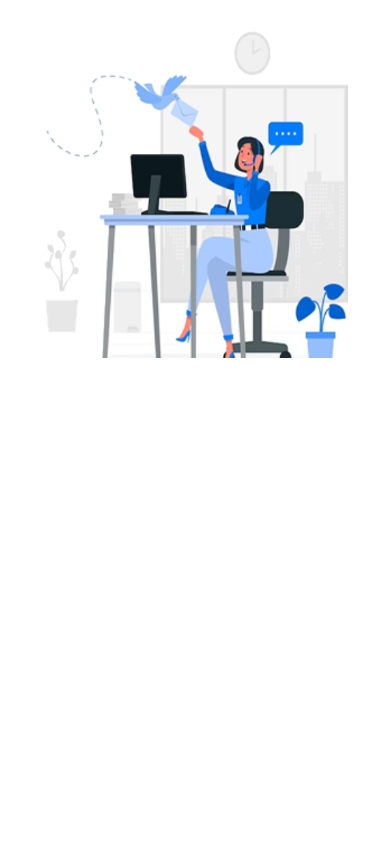
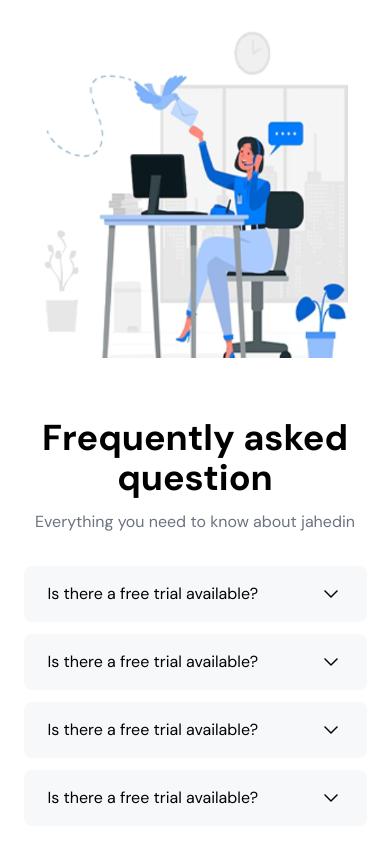
Before and after one commit to juansim87/practice-design-system-taiwind-react, a React (Vite) app: page / in a window 390 px wide. Shown: the part 4413-5255 px from the top of the page. Before the commit the page ends 4771 px from the top, so only its background shows below. Built offline with nearby package versions, Linux system fonts and the light colour scheme.

Commit message:
feat(FAQ): add frequently asked questions section

```diff
--- a/src/components/PresentationItem.jsx
+++ b/src/components/PresentationItem.jsx
@@ -3,7 +3,7 @@
         <div className={`flex flex-col items-center ${className} px-3 gap-y-7 md:gap-y-10`}>
             <div className="w-full flex flex-col gap-4.5 md:gap-5.75 items-center md:items-start">
                 <h4 className="w-[50%] md:w-full text-[18px] leading-[24px] md:text-[25px] font-bold text-center md:text-start">Make the best hire in half the time</h4>
-                <p className="text-[16px] text-center text-secondary leading-[24px] md:leading-[19px] md:text-start">
+                <p className="md:w-[75%] text-[16px] text-center text-secondary leading-[24px] md:leading-[32px] md:text-start">
                     Move faster on a recruting platform that automated and manual tasks like scheduling
                     interviews and getting approvals
                 </p>
--- /dev/null
+++ b/src/components/QuestionBox.jsx
@@ -0,0 +1,12 @@
+import arrowDown from "../assets/images/icons/arrow-down.png";
+
+export const QuestionBox = () => {
+    return (
+        <div className="w-full md:w-[50%] flex justify-between items-center py-4 px-6 md:p-5.25 bg-secondary/5 rounded-lg">
+            <p className="md:text-[20px]">Is there a free trial available?</p>
+            <div className="w-[24px]">
+                <img className="w-full" src={arrowDown} />
+            </div>
+        </div>
+    );
+};
--- a/src/sections/BodyMain.jsx
+++ b/src/sections/BodyMain.jsx
@@ -4,6 +4,7 @@
 import { Container } from "../components/Container.jsx";
 import { CTAFreeTrial } from "./CTAFreeTrial.jsx";
 import { Presentation } from "./Presentation.jsx";
+import { FAQ } from "./FAQ.jsx";
 
 export const BodyMain = () => {
     return (
@@ -20,8 +21,11 @@
             <Container className="mb-15 md:mb-24">
                 <CTAFreeTrial />
             </Container>
-            <Container>
+            <Container className="mb-15 md:mb-24">
                 <Presentation/>
+            </Container>
+            <Container className="mb-15 md:mb-24">
+                <FAQ/>
             </Container>
         </main>
     );
--- /dev/null
+++ b/src/sections/FAQ.jsx
@@ -0,0 +1,18 @@
+import { QuestionBox } from "../components/QuestionBox";
+
+export const FAQ = () => {
+    return (
+        <div className="w-full flex flex-col gap-8 md:gap-16 px-4">
+            <div className="flex flex-col items-center gap-3 md:gap-5">
+                <h2 className="text-[36px] text-center font-bold leading-10">Frequently asked question</h2>
+                <p className="text-[16px] md:text-[20px] text-secondary">Everything you need to know about jahedin</p>
+            </div>
+            <div className="flex flex-col gap-3 md:gap-8 items-center">
+                <QuestionBox/>
+                <QuestionBox/>
+                <QuestionBox/>
+                <QuestionBox/>
+            </div>
+        </div>
+    );
+};
--- a/src/sections/Services.jsx
+++ b/src/sections/Services.jsx
@@ -19,7 +19,7 @@
                 <ServiceItem src={code} />
                 <ServiceItem src={code} />
             </div>
-            <div className="w-full hidden md:grid grid-cols-3 gap-x-7.25 gap-y-15">
+            <div className="w-[90%] hidden md:grid grid-cols-3 gap-x-8.25 gap-y-15">
                 <ServiceItem src={stats} />
                 <ServiceItem src={chatLines} />
                 <ServiceItem src={code} />
```
Also changed, not shown: src/assets/images/icons/arrow-down.png (added).
